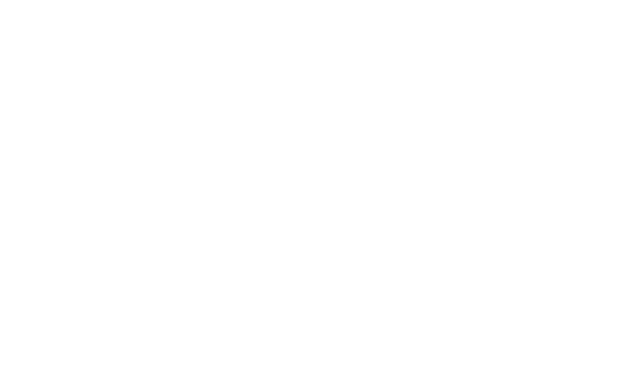
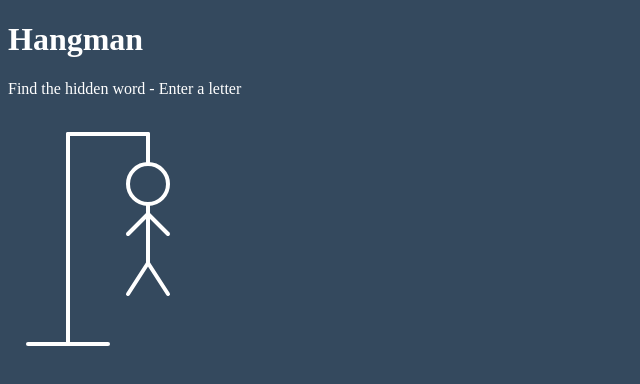
Before and after one commit to BrianMcPhillips/Hangman, a plain HTML site: page index.html in a window 1280 px wide. Shown: the whole page, without its empty margins (0-640 px from the left). Drawn offline with Linux system fonts and the light colour scheme.

Commit message:
Add HTML with some styling, draws entire hangman to screen

```diff
--- a/index.html
+++ b/index.html
@@ -7,6 +7,27 @@
   <title>Hangman</title>
 </head>
 <body>
+  <h1>Hangman</h1>
+  <p>Find the hidden word - Enter a letter</p>
+  <div class="game-container">
+    <svg height="250" width="200" class="figure-container">
+      <line x1="60" y1="20" x2="140" y2="20" />
+      <line x1="140" y1 ="20" x2="140" y2="50" />
+      <line x1="60" y1="20" x2="60" y2="230" />
+      <line x1="20" y1="230" x2="100" y2="230" />
+      <!-- Head -->
+      <circle cx="140" cy="70" r="20" />
+      <!-- Body -->
+      <line x1="140" y1 ="90" x2="140" y2="150" />
+      <!-- Arms -->
+      <line x1="140" y1="100" x2="120" y2="120" />
+      <line x1="140" y1="100" x2="160" y2="120" />
+      <!-- Legs -->
+      <line x1="140" y1="149" x2="120" y2="180" />
+      <line x1="140" y1="149" x2="160" y2="180" />
+
+    </svg>
+  </div>
 
   <script src="./script.js"></script>
 </body>
--- a/style.css
+++ b/style.css
@@ -0,0 +1,11 @@
+body {
+  background-color: #34495e;
+  color: #fff;
+}
+
+.figure-container {
+  fill: transparent;
+  stroke: #fff;
+  stroke-width: 4px;
+  stroke-linecap: round;
+}
```
